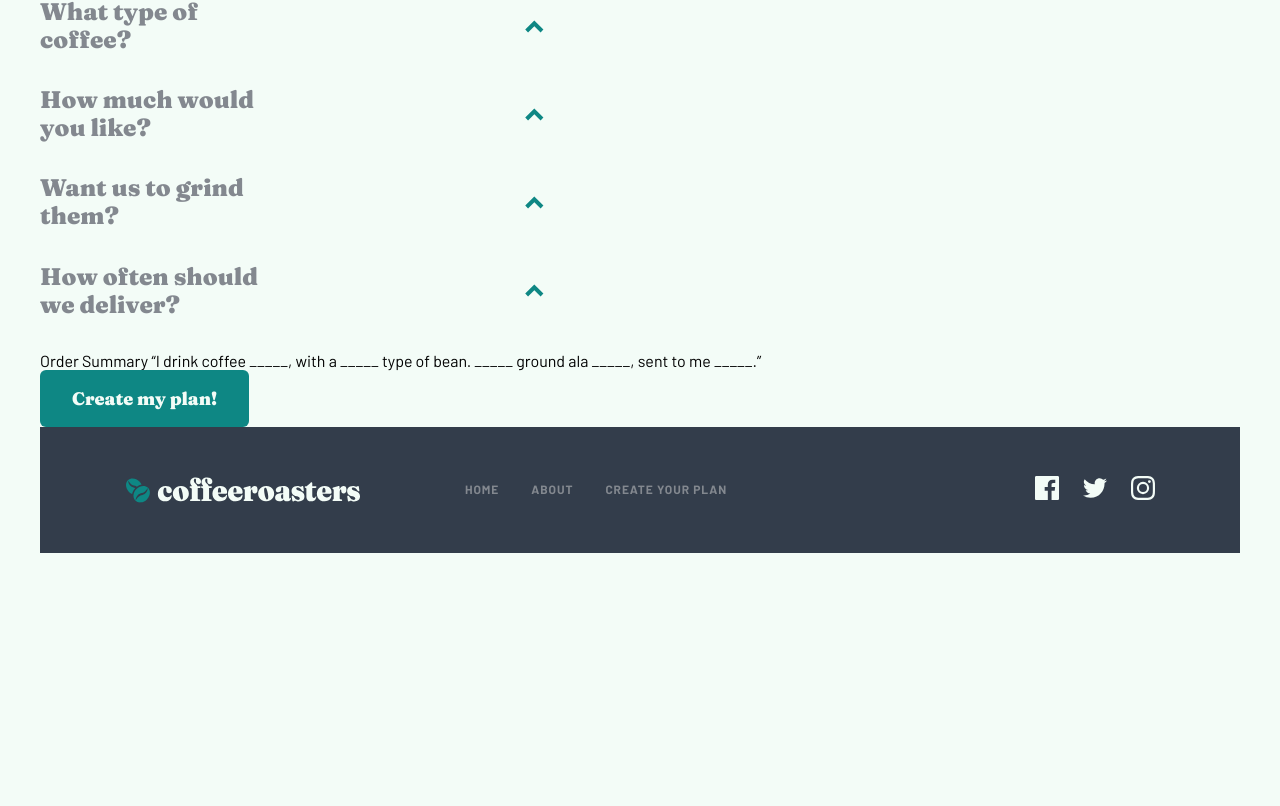
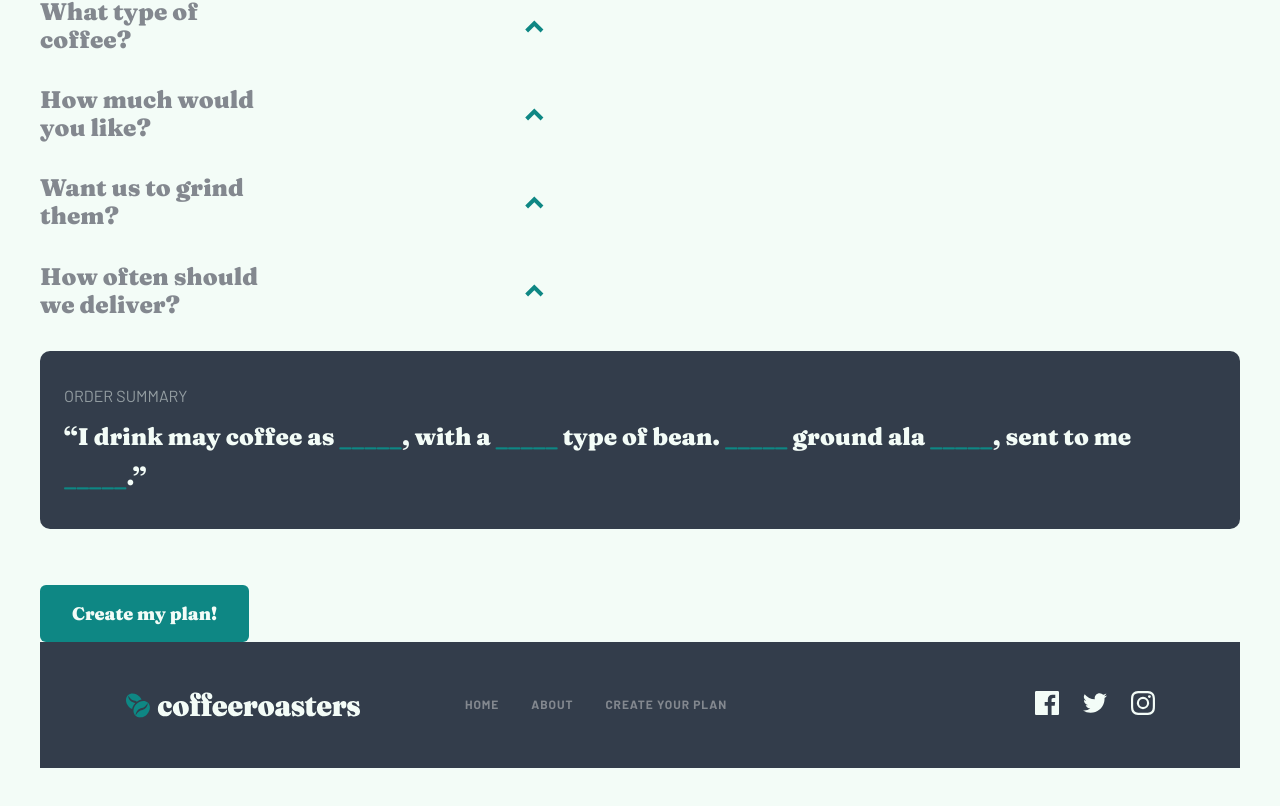
Before and after one commit to Andrparsons/coffeeroasters, a Next.js app: page /plan in a window 1280 px wide. Shown: the part 1837-2643 px from the top of the page. Before the commit the page ends 2478 px from the top, so only its background shows below. Built offline with nearby package versions, Linux system fonts and the light colour scheme.

Commit message:
set up states for the summary

```diff
--- a/pages/plan.js
+++ b/pages/plan.js
@@ -4,7 +4,15 @@ import Button from "../components/Button/Button";
 import Accordion from "../components/Accordion/Accordion";
 import RadioInput from "../components/RadioInput/RadioInput";
 
+import { useState } from "react";
+
 export default function Plan() {
+  const [style, setStyle] = useState("_____");
+  const [type, setType] = useState("_____");
+  const [amount, setAmount] = useState("_____");
+  const [grind, setGrind] = useState("_____");
+  const [freq, setFreq] = useState("_____");
+
   return (
     <div className={styles.container}>
       <Head>
@@ -196,19 +204,19 @@ export default function Plan() {
             <div className={styles.option}>
               <Accordion title="How often should we deliver?">
                 <div className={styles.radioGroup}>
-                  <RadioInput id="grind3" name="grind" value="cafetiere">
+                  <RadioInput id="freq1" name="freq" value="every week">
                     <h4>Every week</h4>
                     <p>
                       $14.00 per shipment. Includes free first-class shipping.
                     </p>
                   </RadioInput>
 
-                  <RadioInput id="grind3" name="grind" value="cafetiere">
+                  <RadioInput id="freq2" name="freq" value="every two weeks">
                     <h4>Every 2 weeks</h4>
                     <p>$17.25 per shipment. Includes free priority shipping.</p>
                   </RadioInput>
 
-                  <RadioInput id="grind3" name="grind" value="cafetiere">
+                  <RadioInput id="freq3" name="freq" value="every monrth">
                     <h4>Every month</h4>
                     <p>$22.50 per shipment. Includes free priority shipping.</p>
                   </RadioInput>
@@ -219,8 +227,15 @@ export default function Plan() {
         </section>
 
         <div className={styles.summary}>
-          Order Summary “I drink coffee _____, with a _____ type of bean. _____
-          ground ala _____, sent to me _____.”
+          <h5>Order Summary</h5>
+          <p className={styles.summaryContent}>
+            “I drink may coffee as{" "}
+            <span className={styles.summaryOption}>{style}</span>, with a{" "}
+            <span className={styles.summaryOption}>{type}</span> type of bean.{" "}
+            <span className={styles.summaryOption}>{amount}</span> ground ala{" "}
+            <span className={styles.summaryOption}>{grind}</span>, sent to me{" "}
+            <span className={styles.summaryOption}>_____</span>.”
+          </p>
         </div>
 
         <Button>Create my plan!</Button>
--- a/styles/Plan.module.css
+++ b/styles/Plan.module.css
@@ -235,3 +235,26 @@
 .radioGroup {
   margin-bottom: 6.875rem;
 }
+
+/* order summary */
+
+.summary {
+  background-color: var(--darkBG);
+  color: var(--textLight);
+  text-align: left;
+  padding: 2rem 1.5rem;
+  border-radius: var(--radiusLarge);
+  margin-bottom: 3.5rem;
+}
+
+.summaryContent {
+  margin: 0;
+  font-family: "Fraunces", serif;
+  font-weight: 900;
+  font-size: 1.5rem;
+  line-height: 1.67;
+}
+
+.summaryOption {
+  color: var(--highlightText);
+}
--- a/styles/globals.css
+++ b/styles/globals.css
@@ -15,6 +15,7 @@
   --appBg: var(--lightCream);
   --darkBG: var(--darkGreyBlue);
   --highlightBG: var(--darkCyan);
+  --highlightText: var(--darkCyan);
 
   --textDark: var(--darkGreyBlue);
   --textLight: var(--lightCream);
@@ -108,6 +109,18 @@ h4 {
   line-height: 1.33;
 }
 
+h5 {
+  font-size: 1rem;
+  line-height: 1.62;
+  text-transform: uppercase;
+  opacity: 0.5;
+  color: var(--textLight);
+  font-family: "Barlow", sans-serif;
+  font-weight: 400;
+  margin-top: 0;
+  margin-bottom: 0.5rem;
+}
+
 @media (min-width: 550px) {
   h1 {
     font-size: 3rem;
```
